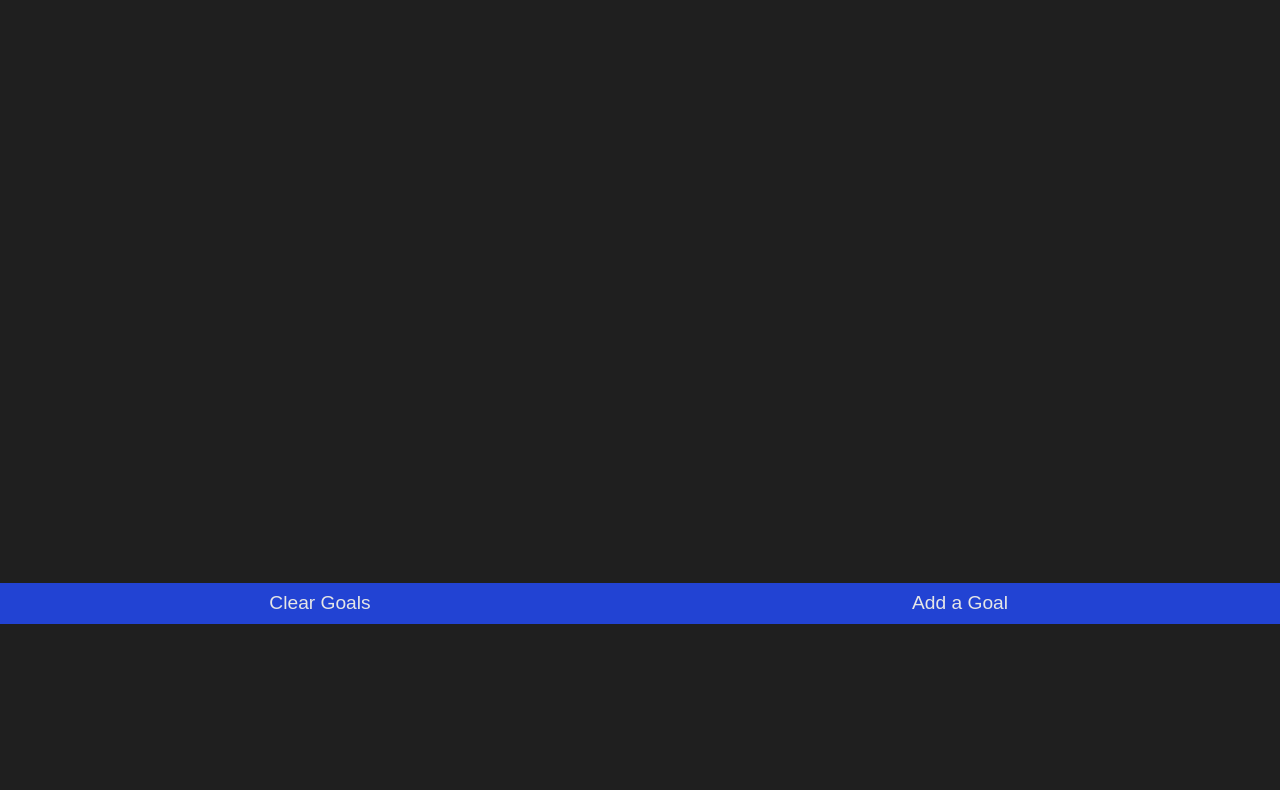
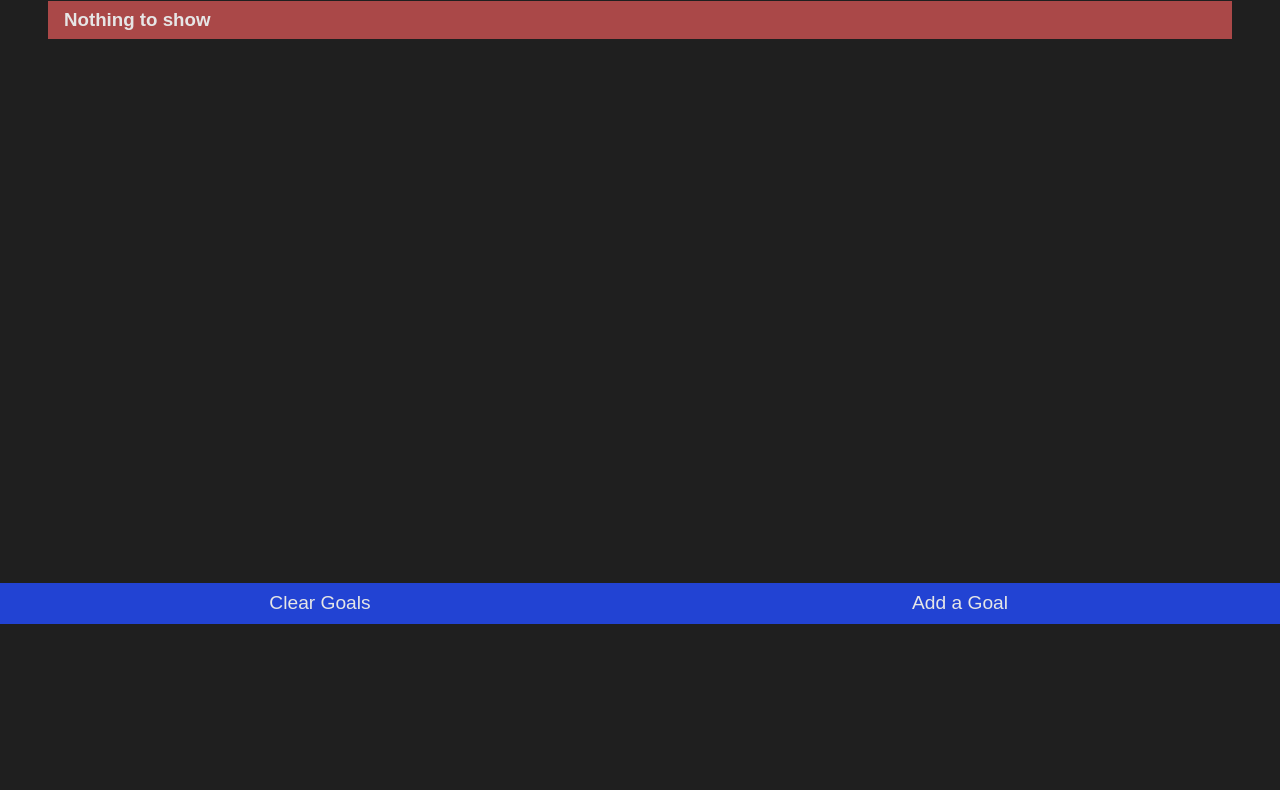
Before and after one commit to Lau1259/WDD330-Portfolio, a website with bundled scripts: page Mindset/view/goals.html in a window 1280 px wide. Shown: the part 176-966 px from the top of the page. Built offline with nearby package versions, Linux system fonts and the light colour scheme; a web font is replaced by a local one.

Commit message:
minor css fixes and init localstorage goals

```diff
--- a/Mindset/public/js/goals.js
+++ b/Mindset/public/js/goals.js
@@ -295,6 +295,9 @@ const saveGoals = () => {
 };
 
 const loadGoals = () => {
+  if(localStorage.getItem('myGoals') === null){
+    localStorage.myGoals = '[]';
+  }
   myGoals = JSON.parse(localStorage.getItem('myGoals'));
   if (myGoals.length >= 1) {
     if (myGoals[0] instanceof Goal === false) {
--- a/Mindset/public/scss/data.scss
+++ b/Mindset/public/scss/data.scss
@@ -3,12 +3,12 @@
 @import "partials/mixins";
 @import "partials/placeholders";
 
-.percentage-container{
+.percentage-container {
   @extend %card;
   gap: 1em;
 }
 
-.percent-display{
+.percent-display {
   display: grid;
   align-items: center;
   font-size: 1.5em;
@@ -19,22 +19,29 @@
   height: 100px;
   width: 100px;
   transition: border-color 2.5s ease;
+  grid-column: 1/9;
+  @include MQ(M) {
+    grid-column: 1;
+  }
 }
 
-.medium{
+.medium {
   border-color: rgb(241, 122, 43);
 }
 
-.high{
+.high {
   border-color: rgb(240, 240, 82);
 }
 
-.complete{
+.complete {
   border-color: rgb(108, 240, 82);
 }
 
-.percent-desc{
-grid-column: 2/9;
-text-align: center;
-font-size: 1.2em;
+.percent-desc {
+  grid-column: 1/9;
+  text-align: center;
+  font-size: 1.2em;
+  @include MQ(M) {
+    grid-column: 2/9;
+  }
 }
```
Also changed, not shown: Mindset/public/css/data.css, 1 other file.
